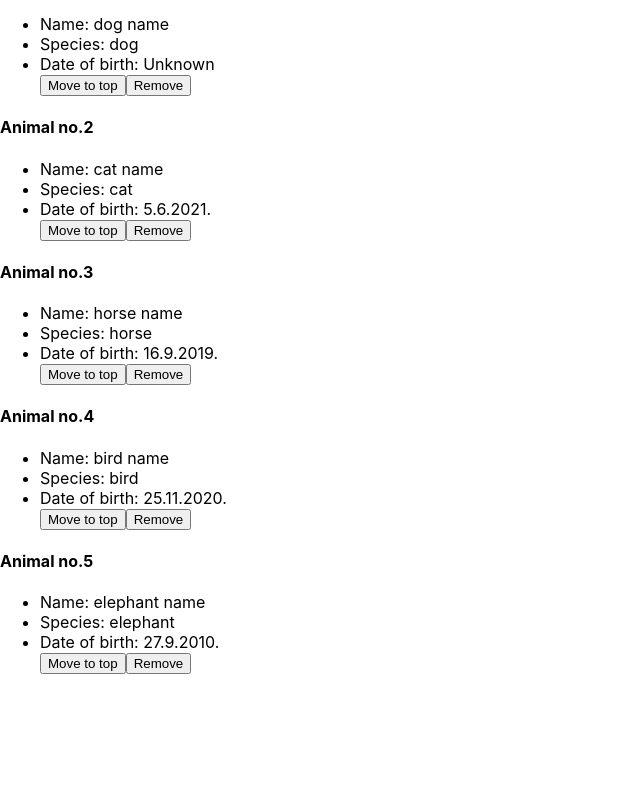
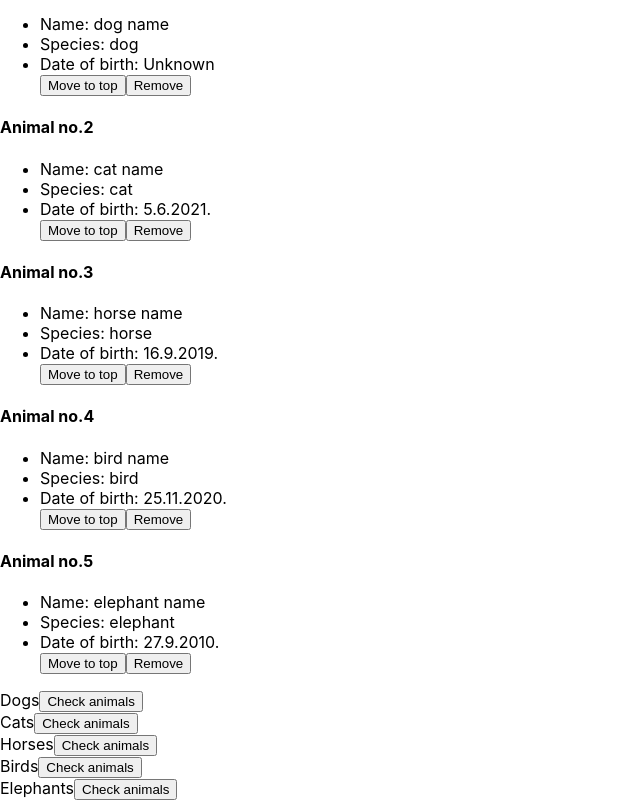
Before and after one commit to BorisTheBear/JS-React-zadaci1, a React (Create React App) app: page / in a window 1280 px wide. Shown: the part 322-1122 px from the top of the page, without its empty margins (0-640 px from the left). Before the commit the page ends 1012 px from the top, so only its background shows below. Built offline with nearby package versions, Linux system fonts and the light colour scheme.

Commit message:
Zadatak 7

```diff
--- a/src/App.js
+++ b/src/App.js
@@ -3,6 +3,7 @@ import "./App.css";
 import React, { useState, useRef, useReducer } from "react";
 import AnimalList from "./AnimalList.js";
 import { AnimalSector } from "./AnimalSector";
+import { SectorList } from "./SectorList";
 
 function App() {
   const [animals, setAnimals] = useState([
@@ -12,6 +13,7 @@ function App() {
     { species: "bird", name: "bird name", dateOfBirth: "25.11.2020.", sector: "birds" },
     { species: "elephant", name: "elephant name", dateOfBirth: "27.9.2010.", sector: "elephants" }
   ]);
+  const [sectors, setSectors] = useState(["Dogs", "Cats", "Horses", "Birds", "Elephants"]);
   const animalSpeciesRef = useRef();
   const animalNameRef = useRef();
   const animalBDayRef = useRef();
@@ -44,6 +46,12 @@ function App() {
     animalBDayRef.current.value = null;
   }
 
+  const handleCheckAnimals = (sectorsElement) => {
+    let sectorsAllLowerCase = sectorsElement.toLowerCase();
+    let newArray = animals.filter(item => item.sector == sectorsAllLowerCase);
+    alert(JSON.stringify(newArray));
+  }
+
   return (
     <div>
       {/* <form> */}
@@ -64,6 +72,7 @@ function App() {
         removeAnimal={removeAnimal}
         moveToTop={moveToTop}
       />
+      <SectorList sectors={sectors} handleCheckAnimals={handleCheckAnimals}></SectorList>
     </div>
   );
 }
--- /dev/null
+++ b/src/SectorList.js
@@ -0,0 +1,12 @@
+import React from "react";
+
+export const SectorList = ({sectors, handleCheckAnimals}) => {
+    return sectors.map((element, index) => {
+        return (
+            <div key={index}>
+                {element}
+                <button onClick={() => handleCheckAnimals(element)}>Check animals</button>
+            </div>
+        )
+    })
+}
```
